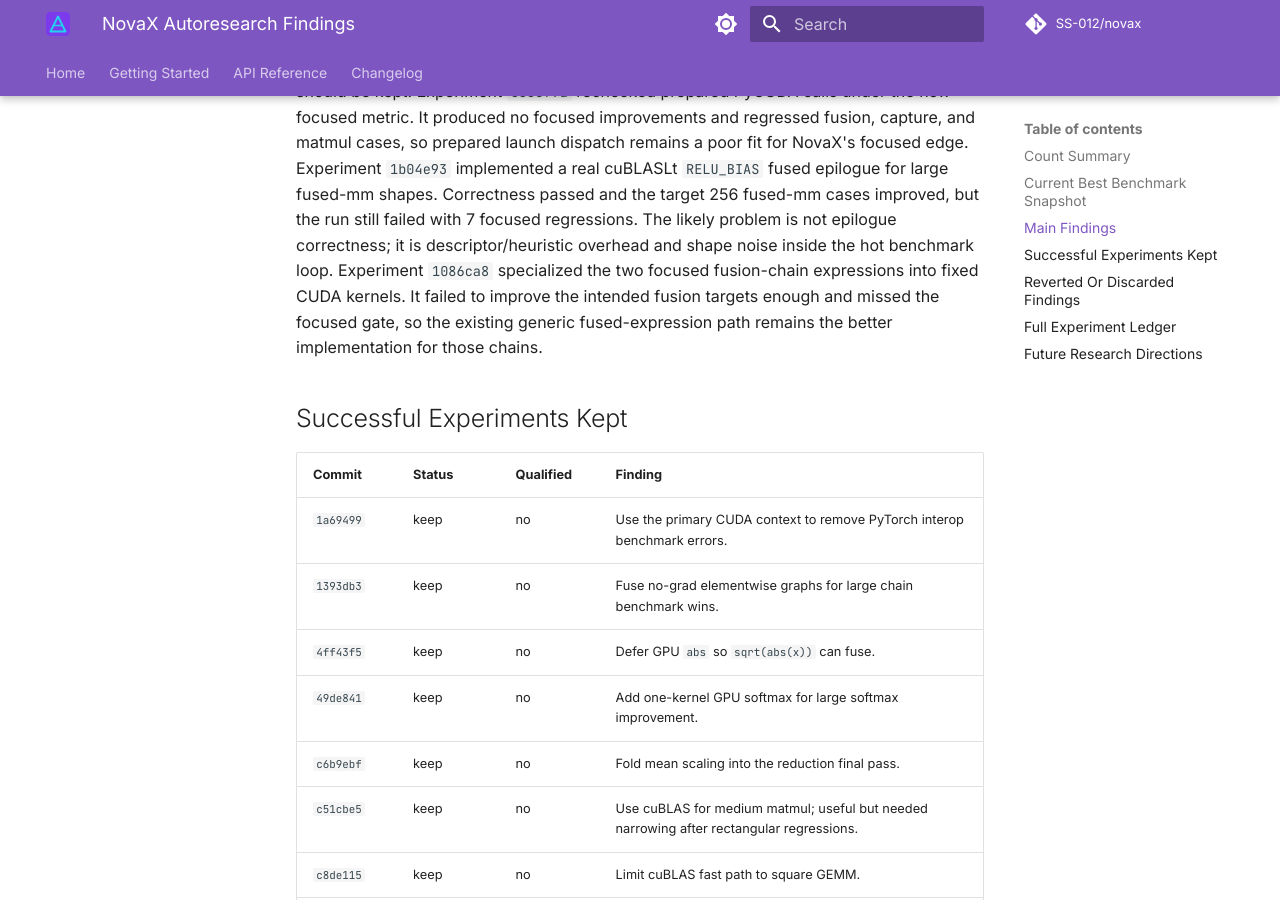
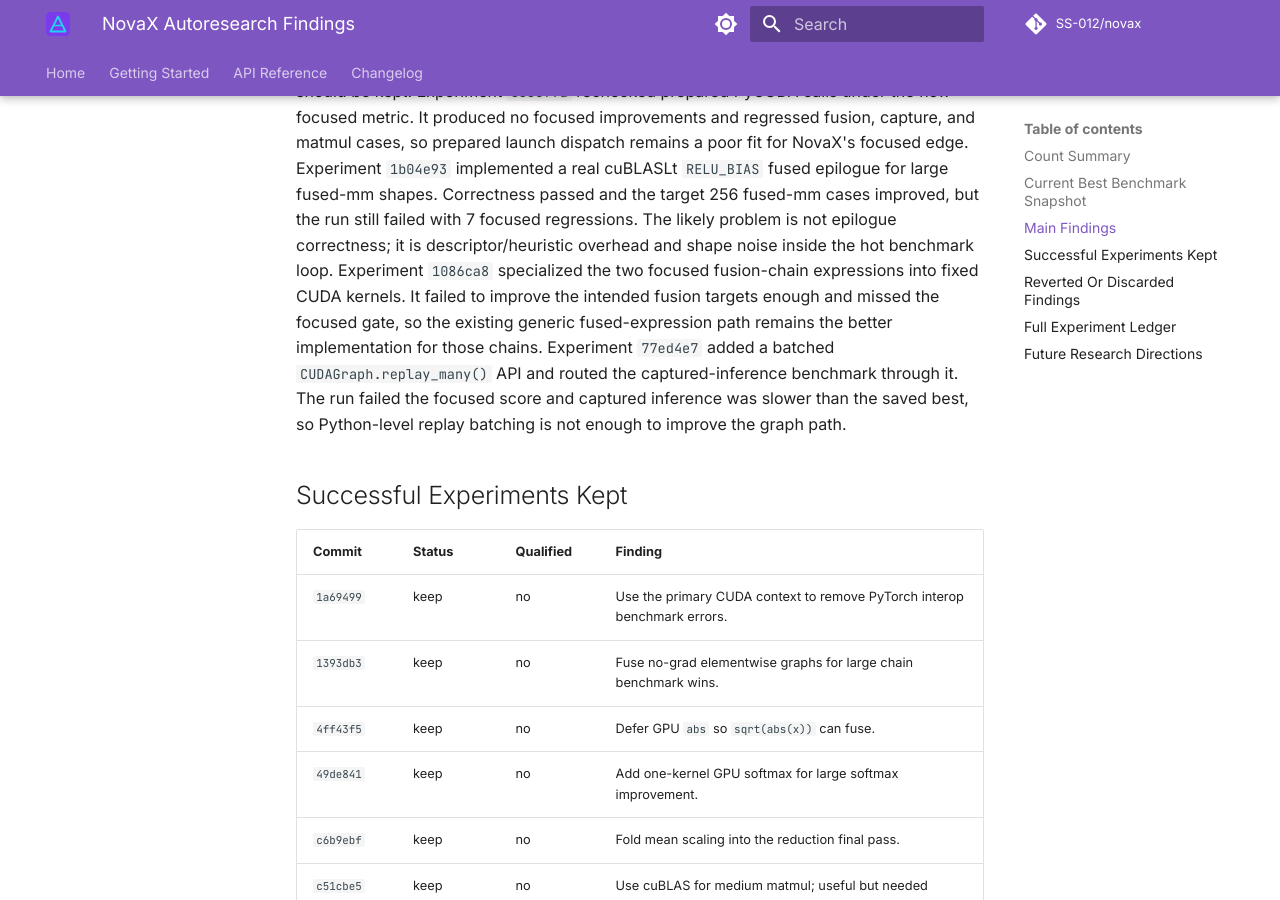
Before and after one commit to SS-012/novax, an MkDocs documentation site: the page built from docs/autoresearch-findings.md, in a window 1280 px wide and 900 px high, scrolled down 3168 px. Built offline with MkDocs 1.6.1 and Material for MkDocs 9.7.7, drawn with Linux system fonts in a browser that asks for light colours; comment, search, counter and statistics services are not loaded; the version menu is left out; some of the changed text lies outside the part shown.

Commit message:
docs: log batched cuda graph replay experiment

```diff
--- a/docs/autoresearch-findings.md
+++ b/docs/autoresearch-findings.md
@@ -141,6 +141,10 @@
 fixed CUDA kernels. It failed to improve the intended fusion targets enough and
 missed the focused gate, so the existing generic fused-expression path remains
 the better implementation for those chains.
+Experiment `77ed4e7` added a batched `CUDAGraph.replay_many()` API and routed
+the captured-inference benchmark through it. The run failed the focused score
+and captured inference was slower than the saved best, so Python-level replay
+batching is not enough to improve the graph path.
 
 ## Successful Experiments Kept
 
@@ -217,6 +221,7 @@
 | `c830f9a` | discard | Prepared PyCUDA launches produced no focused improvements and regressed fusion, capture, and matmul cases. |
 | `1b04e93` | discard | cuBLASLt fused bias+ReLU epilogue improved the 256 fused-mm cases and capture but regressed too many focused cases. |
 | `1086ca8` | discard | Specialized fixed kernels for the focused fusion chains did not improve fusion enough and failed the focused gate. |
+| `77ed4e7` | discard | Batched CUDA graph replay in Python did not improve captured inference and failed the focused score gate. |
 
 ## Full Experiment Ledger
 
@@ -288,6 +293,7 @@
 | `c830f9a` | discard | no | 0 | 6 | 0 | -1324.696890 | 0.701902 | Prepared elementwise launches produced no focused improvements and regressed fusion capture and matmul cases. |
 | `1b04e93` | discard | no | 3 | 7 | 0 | -1642.789714 | 0.670079 | cuBLASLt fused bias relu epilogue improved 256 fused-mm and capture but regressed too many focused cases. |
 | `1086ca8` | discard | no | 2 | 3 | 0 | -826.233543 | 0.706146 | Specialized focused fusion-chain kernels did not improve fusion enough and failed focused gate. |
+| `77ed4e7` | discard | no | 2 | 2 | 0 | -192.839153 | 0.696145 | Batched cuda graph replay API did not improve capture and failed focused research score. |
 
 ## Future Research Directions
 
```
Also changed, not shown: other parts of docs/autoresearch-findings.md (+4 -4 lines), papers/2026-05-30-frontier-gpu-optimization.md (+6 -0 lines).
